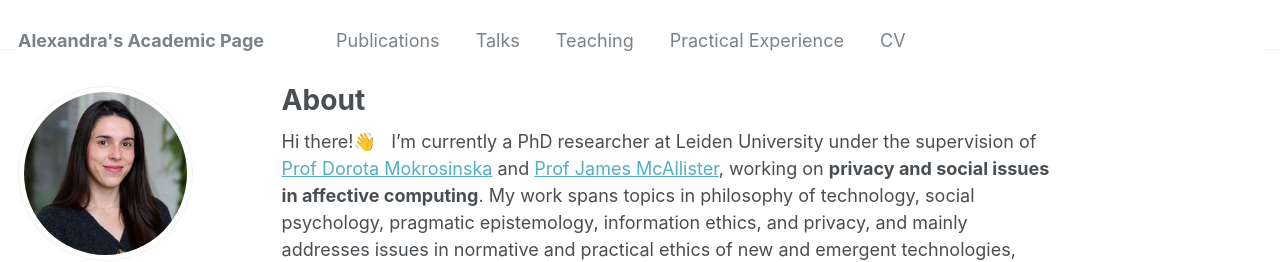
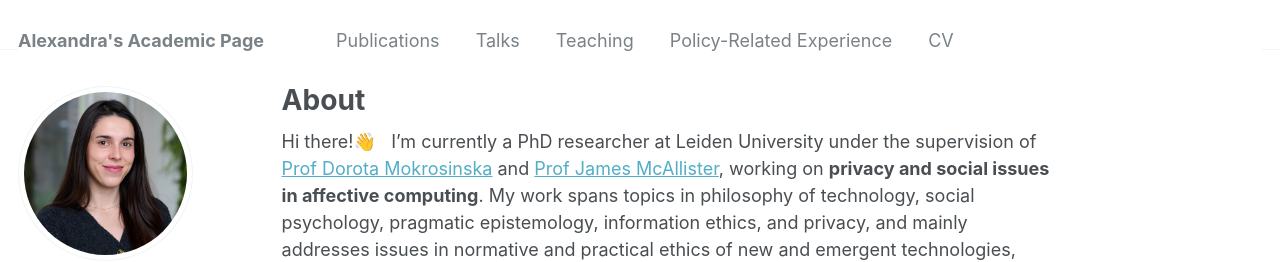
Before and after one commit to AlexandraPregent/AlexandraPregent.github.io, a Jekyll site: the page built from _pages/about.md, in a window 1280 px wide. Shown: the top 262 px of the page. Built offline with Jekyll 4.4.1, drawn with Linux system fonts in a browser that asks for light colours; some web fonts are replaced.

Commit message:
Update navigation.yml

```diff
--- a/_data/navigation.yml
+++ b/_data/navigation.yml
@@ -9,7 +9,7 @@ main:
   - title: "Teaching"
     url: /teaching/
 
-  - title: "Practical Experience"
+  - title: "Policy-Related Experience"
     url: /portfolio/
 
   - title: "CV"
```
